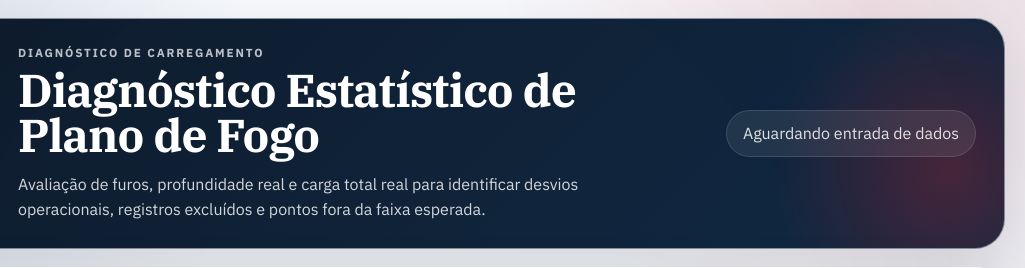
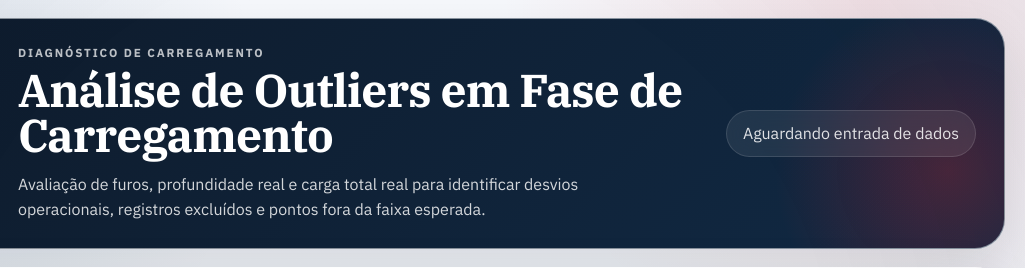
Before and after one commit to SILVAThiagoFerreira/correcao-de-cargas, a website with bundled scripts: page index.html in a window 1280 px wide. Shown: the top 268 px of the page, 255-1280 px from the left. Built offline with nearby package versions, Linux system fonts and the light colour scheme.

Commit message:
Rename page title

```diff
--- a/index.html
+++ b/index.html
@@ -4,7 +4,7 @@
   <meta charset="utf-8" />
   <meta name="viewport" content="width=device-width, initial-scale=1" />
   <meta name="theme-color" content="#091525" />
-  <title>Diagnóstico Estatístico de Plano de Fogo | Enaex</title>
+  <title>Análise de Outliers em Fase de Carregamento | Enaex</title>
   <link rel="preconnect" href="https://fonts.googleapis.com" />
   <link rel="preconnect" href="https://fonts.gstatic.com" crossorigin />
   <link href="https://fonts.googleapis.com/css2?family=IBM+Plex+Sans:wght@400;500;600;700&family=IBM+Plex+Serif:wght@600;700&display=swap" rel="stylesheet" />
@@ -19,7 +19,7 @@
         </div>
         <div class="masthead__copy">
           <div class="eyebrow">Diagnóstico de carregamento</div>
-          <h1>Diagnóstico Estatístico de Plano de Fogo</h1>
+          <h1>Análise de Outliers em Fase de Carregamento</h1>
           <p class="masthead__text">Avaliação de furos, profundidade real e carga total real para identificar desvios operacionais, registros excluídos e pontos fora da faixa esperada.</p>
         </div>
       </div>
```
